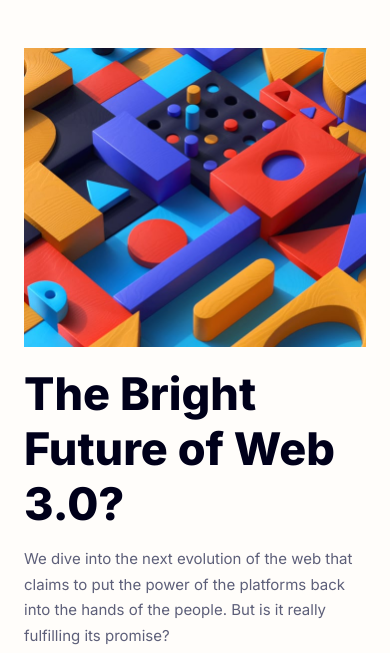
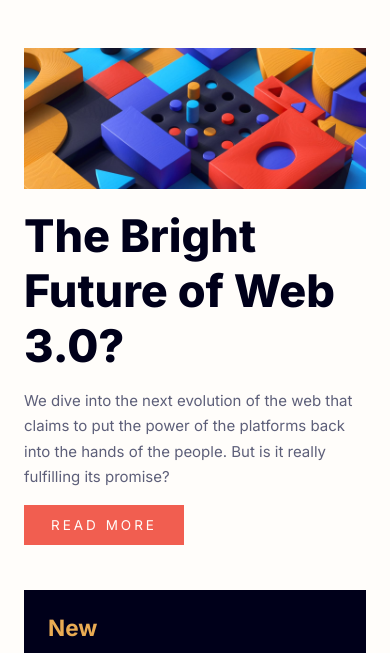
Before and after one commit to dimaalmasri22/HTU_demo2, a plain HTML site: page news-homepage-main/index.html in a window 390 px wide. Shown: the part 125-778 px from the top of the page. Drawn offline with Linux system fonts and the light colour scheme.

Commit message:
adjusted the first img's src in the html

```diff
--- a/news-homepage-main/index.html
+++ b/news-homepage-main/index.html
@@ -47,11 +47,7 @@
         <!--left-side-->
         <div class="left-side">
           <picture>
-            <source
-              media="(min-width: 768px)"
-              srcset="./assets/images/image-web-3-desktop.jpg"
-            />
-            <img src="./assets/images/image-web-3-mobile.jpg" alt="" />
+            <img src="./assets/images/image-web-3-desktop.jpg" alt="">
           </picture>
           <article>
             <h1>The Bright Future of Web 3.0?</h1>
```
